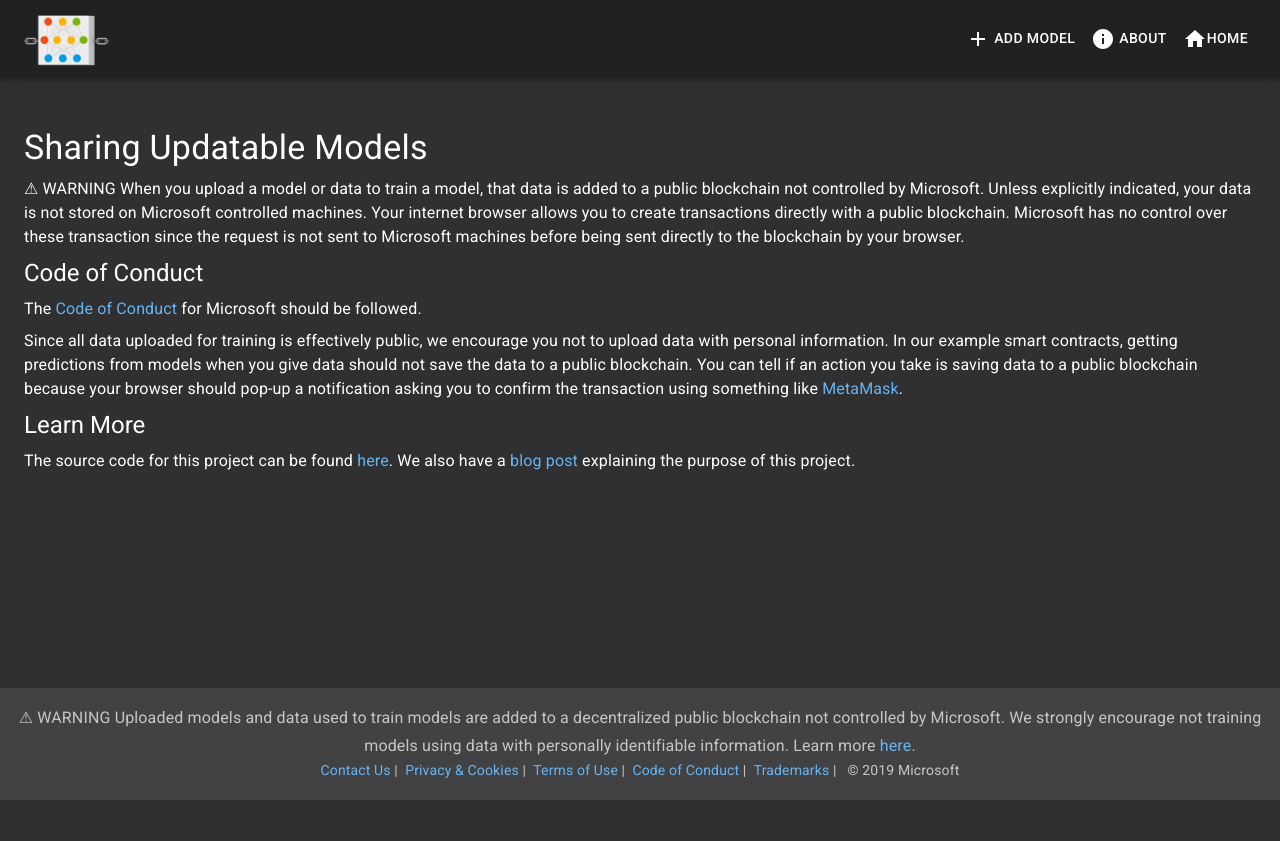
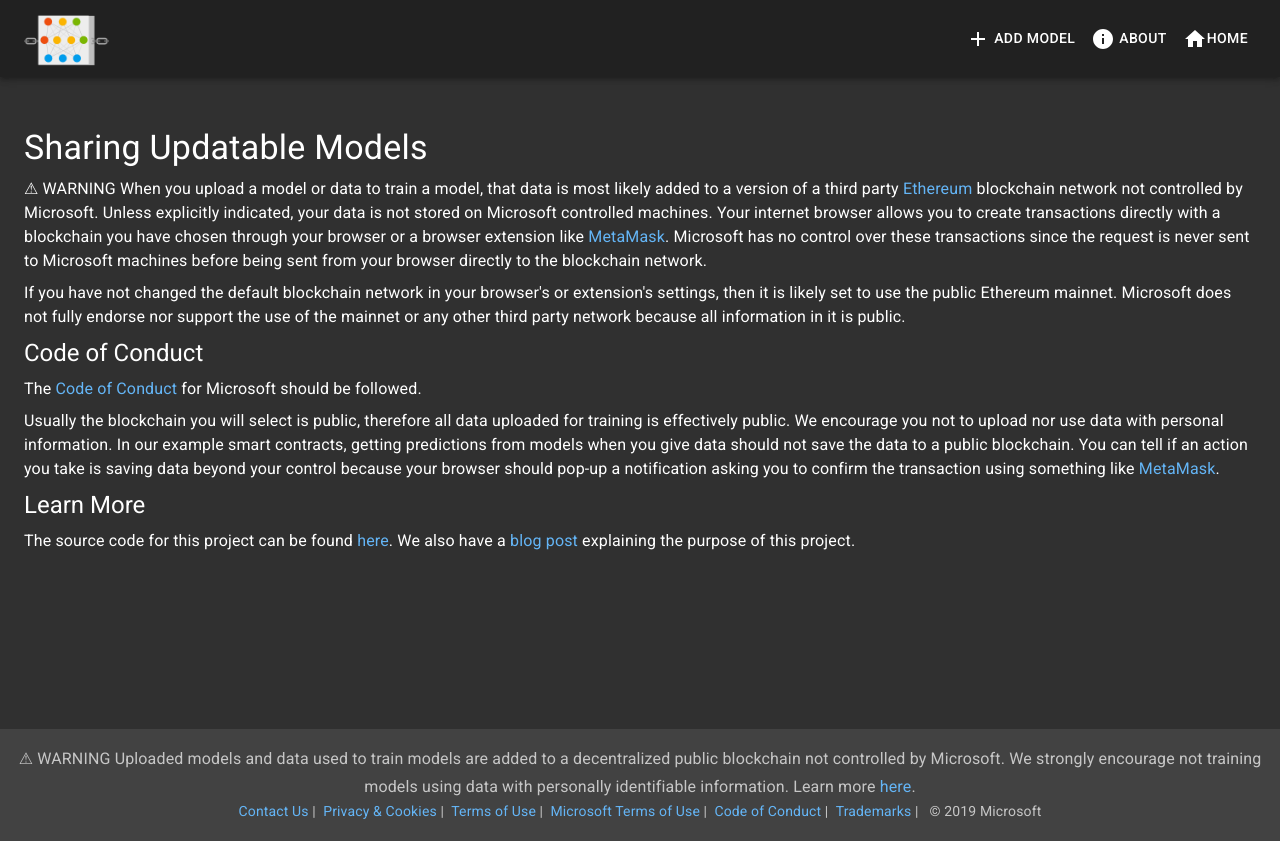
Before and after one commit to microsoft/0xDeCA10B, a React (Create React App) app in the folder demo/client/: page /about in a window 1280 px wide. Before the commit the page ends 800 px from the top, so only its background shows below. Built offline with nearby package versions, Linux system fonts and the light colour scheme.

Commit message:
[demo] Update disclaimer (#79)
* demo/check-gas: Make tables for LaTeX.

```diff
--- a/demo/client/src/Footer.js
+++ b/demo/client/src/Footer.js
@@ -35,6 +35,8 @@ class Footer extends React.Component {
           &nbsp;| &nbsp;
           <Link href='https://go.microsoft.com/fwlink/?LinkID=246338' target='_blank'>Terms of Use</Link>
           &nbsp;| &nbsp;
+          <Link href='https://www.microsoft.com/en-us/legal/intellectualproperty/copyright/default.aspx' target='_blank'>Microsoft Terms of Use</Link>
+          &nbsp;| &nbsp;
           <Link href='/about#code-of-conduct' target='_blank'>Code of Conduct</Link>
           &nbsp;| &nbsp;
           <Link href='https://go.microsoft.com/fwlink/?LinkId=506942' target='_blank'>Trademarks</Link>
--- a/demo/client/src/components/About.js
+++ b/demo/client/src/components/About.js
@@ -23,10 +23,14 @@ class About extends React.Component {
         {name}
       </Typography>
       <Typography className={classes.section} component="p">
-        ⚠ WARNING When you upload a model or data to train a model, that data is added to a public blockchain not controlled by Microsoft.
+        ⚠ WARNING When you upload a model or data to train a model, that data is most likely added to a version of a third party <Link href='https://ethereum.org/' target='_blank'>Ethereum</Link> blockchain network not controlled by Microsoft.
         Unless explicitly indicated, your data is not stored on Microsoft controlled machines.
-        Your internet browser allows you to create transactions directly with a public blockchain.
-        Microsoft has no control over these transaction since the request is not sent to Microsoft machines before being sent directly to the blockchain by your browser.
+        Your internet browser allows you to create transactions directly with a blockchain you have chosen through your browser or a browser extension like <Link href='https://metamask.io/' target='_blank'>MetaMask</Link>.
+        Microsoft has no control over these transactions since the request is never sent to Microsoft machines before being sent from your browser directly to the blockchain network.
+      </Typography>
+      <Typography className={classes.section} component="p">
+        If you have not changed the default blockchain network in your browser's or extension's settings, then it is likely set to use the public Ethereum mainnet.
+        Microsoft does not fully endorse nor support the use of the mainnet or any other third party network because all information in it is public.
       </Typography>
       <Typography className={classes.sectionTitle} variant="h5" component="h5">
         <Link color='inherit' href='#code-of-conduct' name='code-of-conduct'>Code of Conduct</Link>
@@ -35,9 +39,10 @@ class About extends React.Component {
         The <Link href='https://go.microsoft.com/fwlink/?LinkID=246338' target='_blank'>Code of Conduct</Link> for Microsoft should be followed.
       </Typography>
       <Typography className={classes.section} component="p">
-        Since all data uploaded for training is effectively public, we encourage you not to upload data with personal information.
+        Usually the blockchain you will select is public, therefore all data uploaded for training is effectively public.
+        We encourage you not to upload nor use data with personal information.
         In our example smart contracts, getting predictions from models when you give data should not save the data to a public blockchain.
-        You can tell if an action you take is saving data to a public blockchain because your browser should pop-up a notification asking you to confirm the transaction using something like <Link href='https://metamask.io/' target='_blank' rel="noopener">MetaMask</Link>.
+        You can tell if an action you take is saving data beyond your control because your browser should pop-up a notification asking you to confirm the transaction using something like <Link href='https://metamask.io/' target='_blank' rel="noopener">MetaMask</Link>.
       </Typography>
       <Typography className={classes.sectionTitle} variant="h5" component="h5">
         <Link color='inherit' href='#learn-more' name='learn-more'>Learn More</Link>
```
Also changed, not shown: demo/client/test/contracts/check-gas-costs.js (+66 -2 lines).
